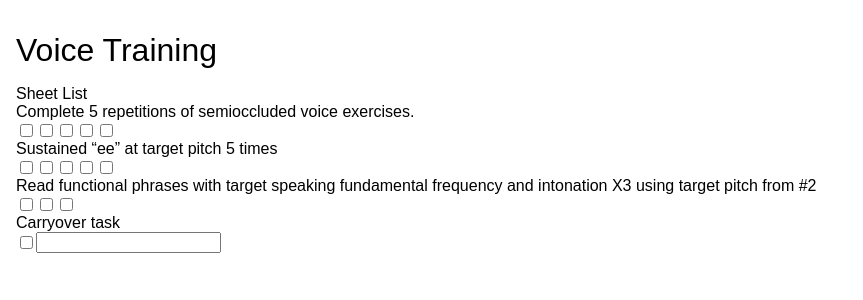
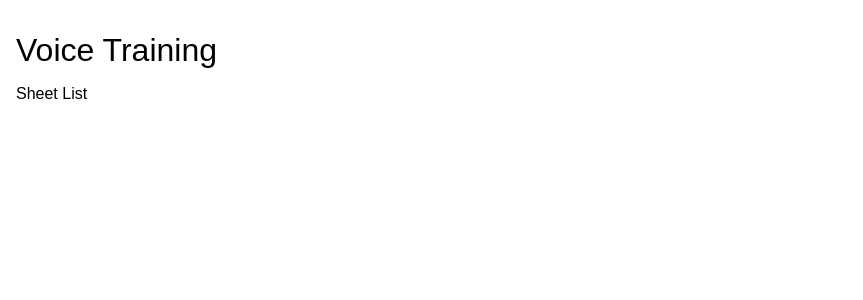
Before and after one commit to resistdesign/voice-training, a React (Vite) app: page / in a window 1280 px wide. Shown: the top 300 px of the page, without its empty margins (0-863 px from the left). Built offline with nearby package versions, Linux system fonts and the light colour scheme.

Commit message:
feat: (SheetView) Add a pretty heart icon checkbox :D

```diff
--- a/src/App.tsx
+++ b/src/App.tsx
@@ -54,9 +54,7 @@ export const App: FC = () => {
         <HeaderTitle>Voice Training</HeaderTitle>
       </Header>
       <Column>Sheet List</Column>
-      <Column>
-        <SheetView />
-      </Column>
+      <Column>{currentSheet ? <SheetView sheet={currentSheet} /> : undefined}</Column>
     </AppBase>
   );
 };
--- a/src/Constants.ts
+++ b/src/Constants.ts
@@ -1,6 +1,7 @@
 import { Sheet } from './Types';
 
 export const DEFAULT_SHEET: Omit<Sheet, 'id'> = {
+  name: '',
   semioccluded: [false, false, false, false, false],
   sustainedPitch: [false, false, false, false, false],
   functionalPhrases: [false, false, false],
--- a/src/SheetView.tsx
+++ b/src/SheetView.tsx
@@ -1,48 +1,81 @@
 import React, { FC } from 'react';
-import { Column, Row } from './Layout';
+import { Base, Column, Row } from './Layout';
+// @ts-ignore
+import GreyHeartIcon from 'url:./Assets/Graphics/Icons/grey-heart.svg';
+// @ts-ignore
+import HeartIcon from 'url:./Assets/Graphics/Icons/heart.svg';
+import styled from 'styled-components';
+import { Sheet } from './Types';
 
-export type SheetViewProps = {};
+const Title = styled(Row)`
+  font-size: 1.5em;
+`;
+const HeartCheckbox = styled(Base)<{ checked?: boolean }>`
+  background: url('${(p) => (p.checked ? HeartIcon : GreyHeartIcon)}');
+  width: 2em;
+  height: 2em;
+  cursor: pointer;
+`;
+const CheckboxRow = styled(Row)`
+  gap: 0.5em;
+`;
 
-export const SheetView: FC<SheetViewProps> = () => {
+export type SheetViewProps = {
+  sheet: Sheet;
+};
+
+export const SheetView: FC<SheetViewProps> = ({ sheet }) => {
+  const {
+    name,
+    semioccluded: [sO1, sO2, sO3, sO4, sO5],
+    sustainedPitch: [sP1, sP2, sP3, sP4, sP5],
+    functionalPhrases: [fP1, fP2, fP3],
+    carryover: { complete: carryoverComplete, quote: carryoverQuote },
+    notes,
+  } = sheet;
+
   return (
     <Column>
       <Column>
+        <Title>{name}</Title>
+      </Column>
+      <Column>
         <Row>Complete 5 repetitions of semioccluded voice exercises.</Row>
-        <Row>
-          <input type="checkbox" />
-          <input type="checkbox" />
-          <input type="checkbox" />
-          <input type="checkbox" />
-          <input type="checkbox" />
-        </Row>
+        <CheckboxRow>
+          <HeartCheckbox />
+          <HeartCheckbox />
+          <HeartCheckbox />
+          <HeartCheckbox />
+          <HeartCheckbox />
+        </CheckboxRow>
       </Column>
       <Column>
         <Row>Sustained “ee” at target pitch 5 times</Row>
-        <Row>
-          <input type="checkbox" />
-          <input type="checkbox" />
-          <input type="checkbox" />
-          <input type="checkbox" />
-          <input type="checkbox" />
-        </Row>
+        <CheckboxRow>
+          <HeartCheckbox />
+          <HeartCheckbox />
+          <HeartCheckbox />
+          <HeartCheckbox />
+          <HeartCheckbox />
+        </CheckboxRow>
       </Column>
       <Column>
         <Row>
           Read functional phrases with target speaking fundamental frequency and intonation X3 using target pitch from
           #2
         </Row>
-        <Row>
-          <input type="checkbox" />
-          <input type="checkbox" />
-          <input type="checkbox" />
-        </Row>
+        <CheckboxRow>
+          <HeartCheckbox />
+          <HeartCheckbox />
+          <HeartCheckbox />
+        </CheckboxRow>
       </Column>
       <Column>
         <Row>Carryover task</Row>
-        <Row>
-          <input type="checkbox" />
+        <CheckboxRow>
+          <HeartCheckbox />
           <input type="text" />
-        </Row>
+        </CheckboxRow>
       </Column>
     </Column>
   );
```
Also changed, not shown: src/Assets/Graphics/Icons/grey-heart.svg (added), src/Assets/Graphics/Icons/heart.svg (added).
